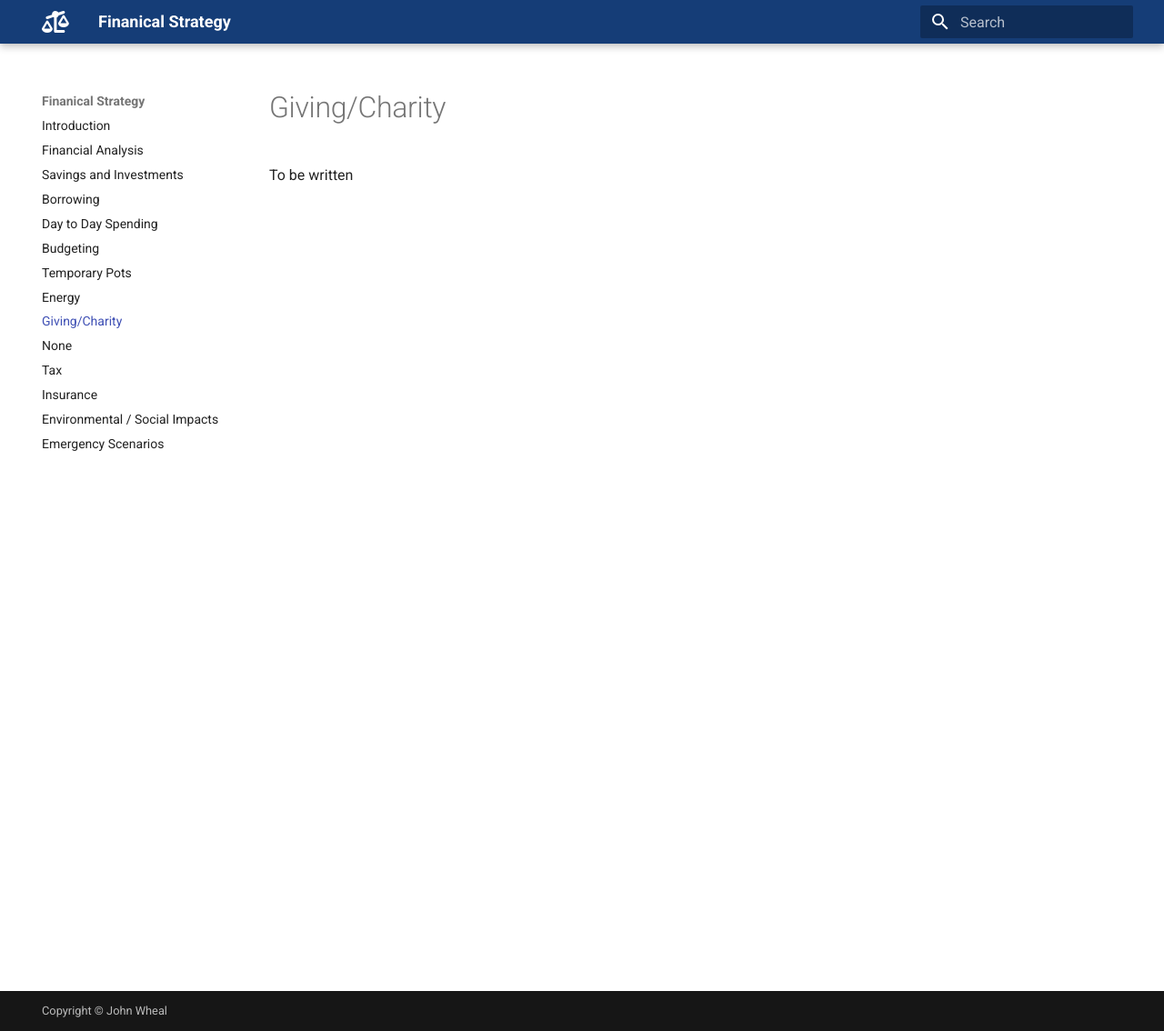
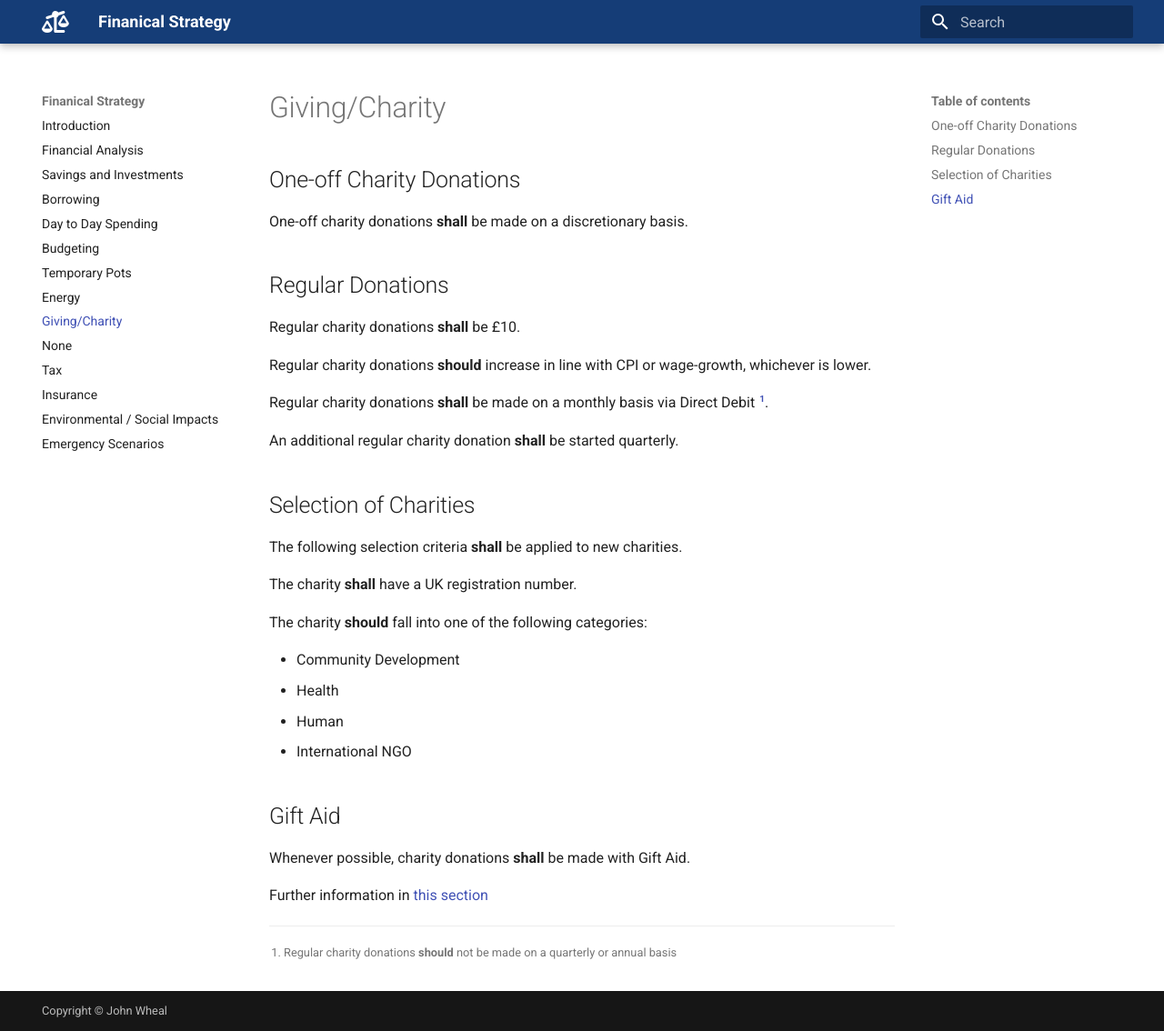
Before and after one commit to johnwheal/financial-strategy, an MkDocs documentation site: the page built from docs/charity.md, in a window 1280 px wide and 1134 px high. Shown: the whole window at 91% size. Built offline with MkDocs 1.6.1 and Material for MkDocs 9.7.7, drawn with Linux system fonts in a browser that asks for light colours.

Commit message:
Added charity section

```diff
--- a/docs/charity.md
+++ b/docs/charity.md
@@ -1,3 +1,36 @@
 # Giving/Charity
 
-To be written
+## One-off Charity Donations
+
+One-off charity donations **shall** be made on a discretionary basis.
+
+## Regular Donations
+
+Regular charity donations **shall** be £10.
+
+Regular charity donations **should** increase in line with CPI or wage-growth, whichever is lower.
+
+Regular charity donations **shall** be made on a monthly basis via Direct Debit [^1].
+
+[^1]: Regular charity donations **should** not be made on a quarterly or annual basis
+
+An additional regular charity donation **shall** be started quarterly.
+
+## Selection of Charities
+
+The following selection criteria **shall** be applied to new charities.
+
+The charity **shall** have a UK registration number.
+
+The charity **should** fall into one of the following categories:
+
+* Community Development
+* Health
+* Human
+* International NGO
+
+## Gift Aid
+
+Whenever possible, charity donations **shall** be made with Gift Aid.
+
+Further information in [this section](/tax/#gift-aid)
```
Also changed, not shown: docs/tax.md (+3 -1 lines).
